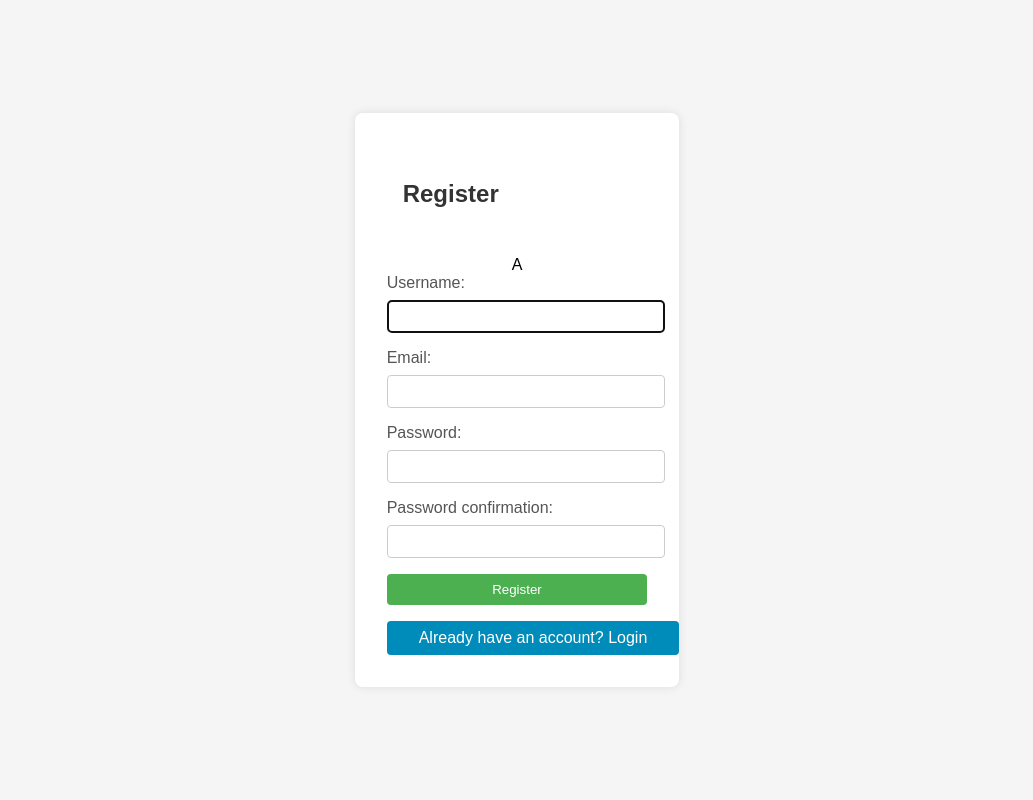
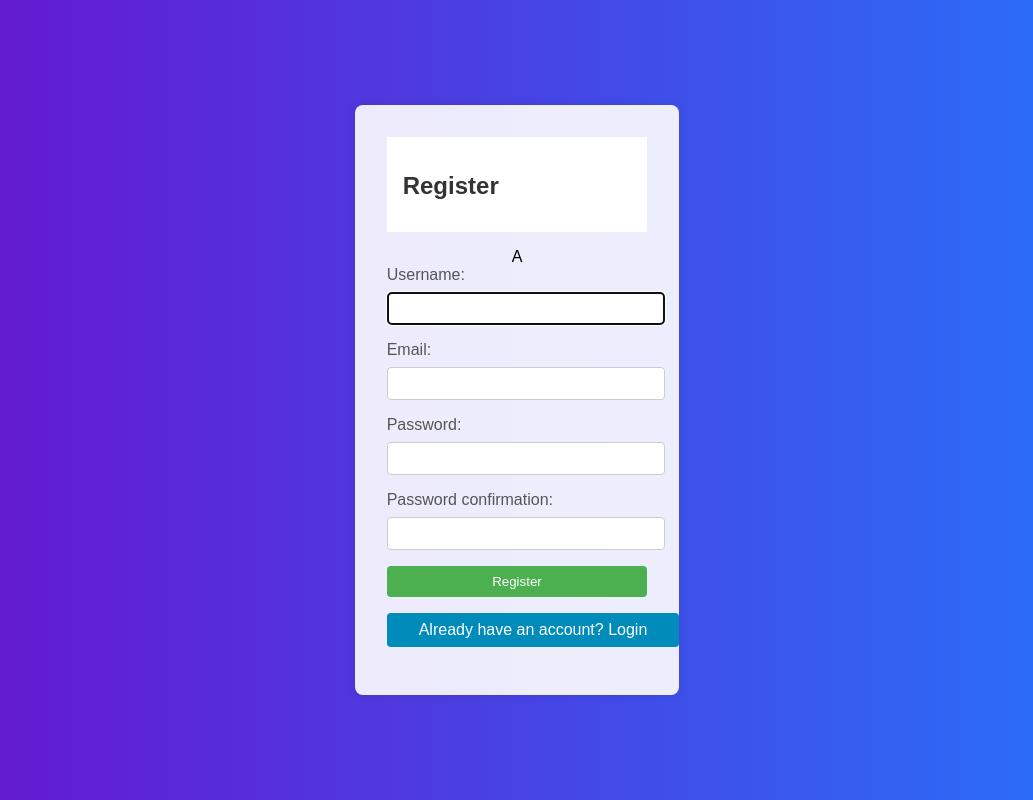
Before and after one commit to emmanuelokoth2002/inventory_management, a Django app: page /register/ in a window 1280 px wide. Shown: the whole page, without its empty margins (123-1156 px from the left). Run offline with Django 5.2, Linux system fonts and the light colour scheme.

Commit message:
modified login page and register(making them more appealing)

```diff
--- a/users/templates/users/register.html
+++ b/users/templates/users/register.html
@@ -7,7 +7,8 @@
     <style>
         body {
             font-family: 'Arial', sans-serif;
-            background-color: #f5f5f5;
+            {% comment %} background-color: #f5f5f5; {% endcomment %}
+            background: linear-gradient(to right, #6a11cb, #2575fc);
             margin: 0;
             padding: 0;
             display: flex;
@@ -17,7 +18,8 @@
         }
 
         .container {
-            background-color: #fff;
+            {% comment %} background-color: #fff; {% endcomment %}
+            background-color: rgba(255, 255, 255, 0.9);
             padding: 2rem;
             border-radius: 8px;
             box-shadow: 0 0 10px rgba(0, 0, 0, 0.1);
@@ -166,8 +168,11 @@
                     </div>
                 </div>
                 <button type="submit" class="btn">Register</button>
+                <div class="form-group">
+                    <a href="{% url 'login' %}" class="link-btn">Already have an account? Login</a>
+                </div>
             </form>
-            <a href="{% url 'login' %}" class="link-btn">Already have an account? Login</a>
+            {% comment %} <a href="{% url 'login' %}" class="link-btn">Already have an account? Login</a> {% endcomment %}
         </div>
     </div>
 </body>
```
Also changed, not shown: users/templates/users/login.html (+8 -4 lines).
